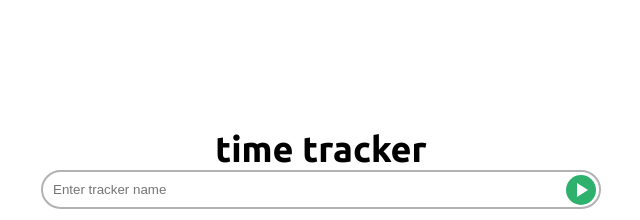
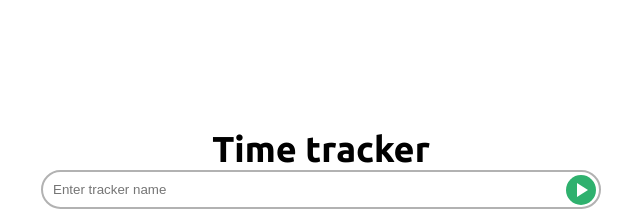
Before and after one commit to ulianakolodii/nimble-test, a React (Create React App) app: page / in a window 1280 px wide. Shown: the top 220 px of the page, without its empty margins (319-959 px from the left). Built offline with nearby package versions, Linux system fonts and the light colour scheme.

Commit message:
little polishing

```diff
--- a/src/App.js
+++ b/src/App.js
@@ -97,7 +97,7 @@ const App = ({ interval = 1000 }) => {
 
   return (
     <div className="App">
-      <div className="tracker__title">time tracker</div>
+      <div className="tracker__title">Time tracker</div>
       <Input onAdd={handleAdd}>
         <PlayButton />
       </Input>
```
